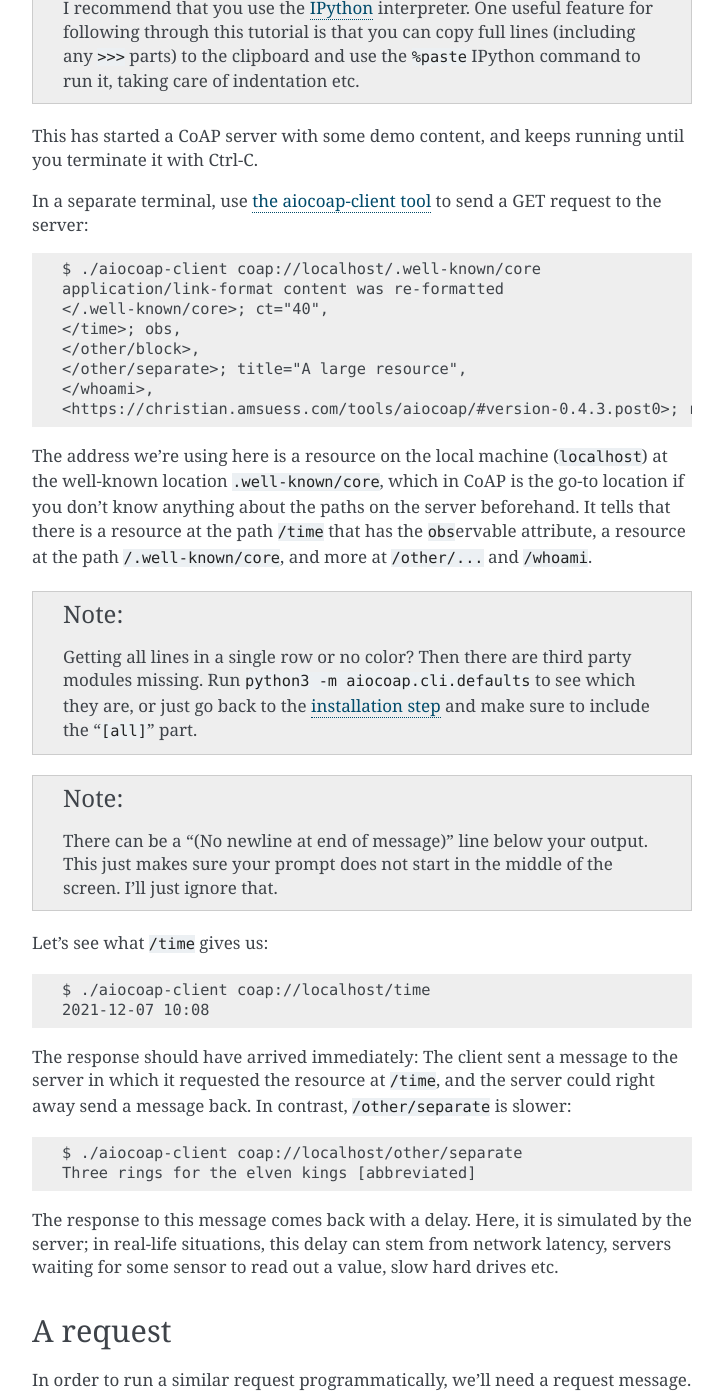
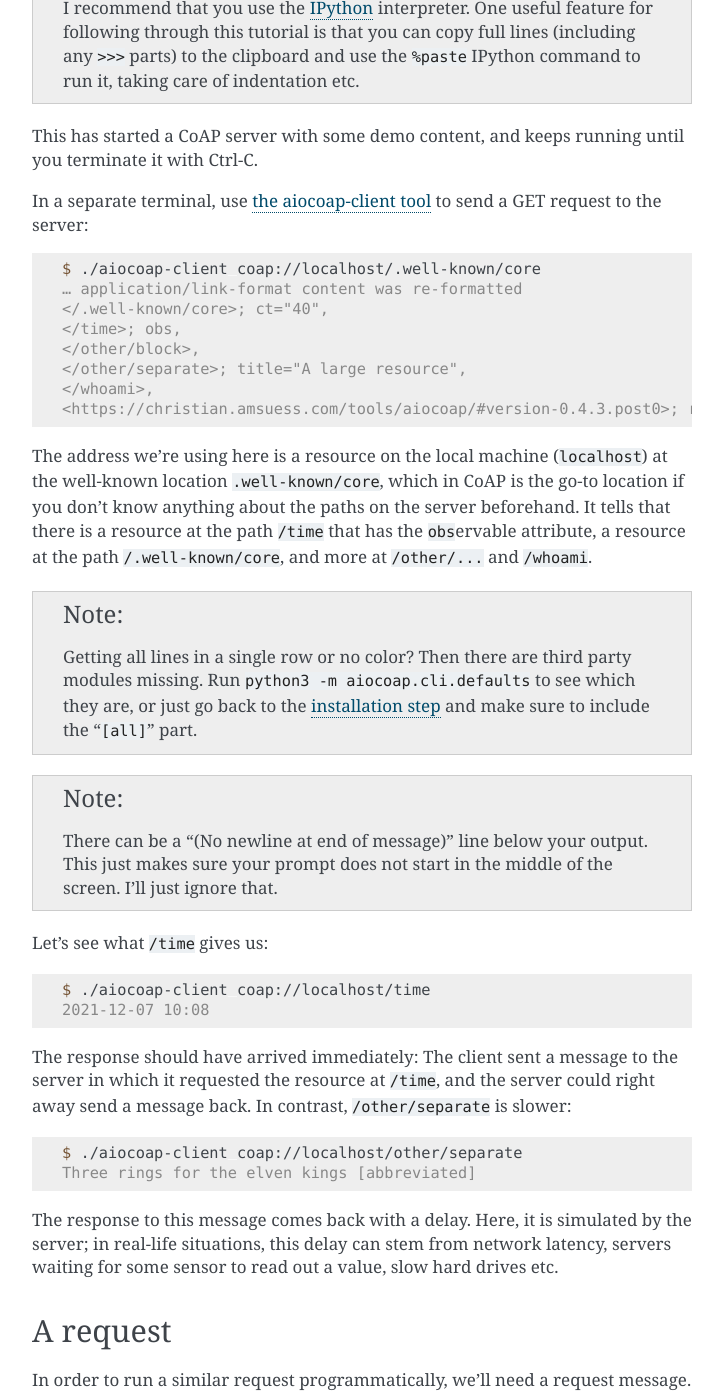
Before and after one commit to chrysn/aiocoap, a Sphinx documentation site: the page built from doc/guidedtour.rst, in a window 1280 px wide and 1400 px high, scrolled down 1049 px. Shown: the whole window, without its empty margins (388-1111 px from the left). Built offline with Sphinx 7.4.7, drawn with Linux system fonts in a browser that asks for light colours; pages that are not in the unit, such as notebooks, are missing from menus; the version number could not be read and is left out; some of the changed text lies outside the part shown.

Commit message:
doc/guidedtour: Use shell-session highlighting
Apart from being pretty, this conveniently makes the initial `$ ` not be
part of any copy-pasting.

```diff
--- a/doc/guidedtour.rst
+++ b/doc/guidedtour.rst
@@ -31,7 +31,9 @@ You can not run the commands we are using in this section;
 just read through it, expected outputs are displayed anyway.
 
 Start off with the sample server by running the following in a terminal inside
-the aiocoap directory::
+the aiocoap directory:
+
+.. code-block:: shell-session
 
     $ ./server.py
 
@@ -49,10 +51,12 @@ This has started a CoAP server with some demo content, and keeps running until
 you terminate it with Ctrl-C.
 
 In a separate terminal, use :doc:`the aiocoap-client tool <tools>` to send a
-GET request to the server::
+GET request to the server:
+
+.. code-block:: shell-session
 
     $ ./aiocoap-client coap://localhost/.well-known/core
-    application/link-format content was re-formatted
+    … application/link-format content was re-formatted
     </.well-known/core>; ct="40",
     </time>; obs,
     </other/block>,
@@ -77,14 +81,18 @@ ervable attribute, a resource at the path ``/.well-known/core``, and more at
     output. This just makes sure your prompt does not start in the middle of
     the screen. I'll just ignore that.
 
-Let's see what ``/time`` gives us::
+Let's see what ``/time`` gives us:
+
+.. code-block:: shell-session
 
     $ ./aiocoap-client coap://localhost/time
     2021-12-07 10:08
 
 The response should have arrived immediately: The client sent a message to the
 server in which it requested the resource at ``/time``, and the server could
-right away send a message back. In contrast, ``/other/separate`` is slower::
+right away send a message back. In contrast, ``/other/separate`` is slower:
+
+.. code-block:: shell-session
 
     $ ./aiocoap-client coap://localhost/other/separate
     Three rings for the elven kings [abbreviated]
@@ -149,7 +157,9 @@ Asynchronous operation
 ----------------------
 
 To work interactively with asynchronous Python, start your Python interpreter
-like this::
+like this:
+
+.. code-block:: shell-session
 
     $ python3 -m asyncio
     >>>
```
